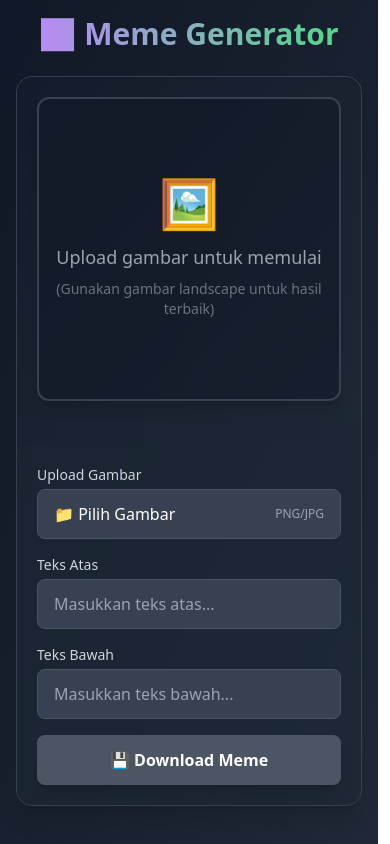
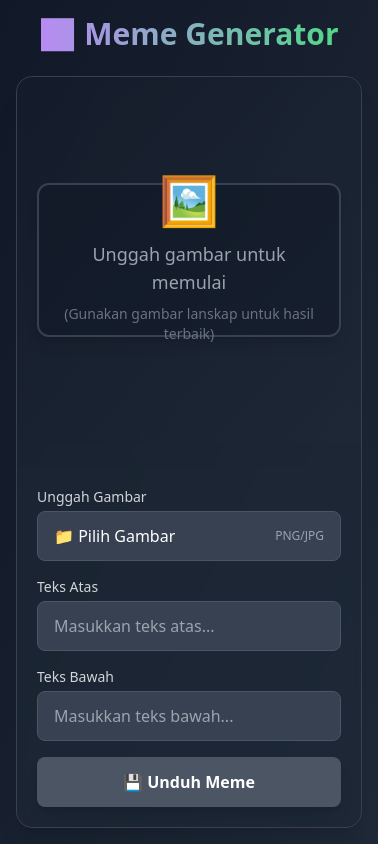
Before and after one commit to handvi/shitpost-meme-generator, a React (Vite) app: page / in a window 390 px wide. Built offline with nearby package versions, Linux system fonts and the light colour scheme.

Commit message:
available for mobile

```diff
--- a/src/App.tsx
+++ b/src/App.tsx
@@ -1,87 +1,89 @@
-import React, { useRef, useState, useEffect } from 'react';
+import React, { useRef, useState, useEffect, useCallback } from 'react';
 
-export default function MemeGenerator() {
-  const [topText, setTopText] = useState<string>('');
-  const [bottomText, setBottomText] = useState<string>('');
+export default function App() {
+  const [topText, setTopText] = useState('');
+  const [bottomText, setBottomText] = useState('');
   const [image, setImage] = useState<HTMLImageElement | null>(null);
-  const [isLoading, setIsLoading] = useState<boolean>(false);
+  const [isLoading, setIsLoading] = useState(false);
   const canvasRef = useRef<HTMLCanvasElement>(null);
+  const canvasWrapperRef = useRef<HTMLDivElement>(null);
+  const [isMobile, setIsMobile] = useState(false);
 
-  // Responsive canvas dimensions
-  const getMaxDimensions = () => ({
-    width: window.innerWidth < 768 ? 350 : 600,
-    height: window.innerWidth < 768 ? 350 : 600
-  });
-
-  // Load font and handle window resize
   useEffect(() => {
-    // Load font
     const link = document.createElement("link");
     link.href = "https://fonts.googleapis.com/css2?family=Alfa+Slab+One&display=swap";
     link.rel = "stylesheet";
     document.head.appendChild(link);
 
-    // Cleanup function
+    const checkIsMobile = () => {
+      setIsMobile(window.innerWidth < 768);
+    };
+
+    checkIsMobile();
+
+    window.addEventListener('resize', checkIsMobile);
+
     return () => {
       document.head.removeChild(link);
+      window.removeEventListener('resize', checkIsMobile);
     };
   }, []);
 
-  // Draw meme on canvas
   useEffect(() => {
     const drawMeme = () => {
-      if (!canvasRef.current || !image) return;
+      if (!canvasRef.current || !image || !canvasWrapperRef.current) return;
 
       const canvas = canvasRef.current;
       const ctx = canvas.getContext('2d');
       if (!ctx) return;
 
-      const { width: maxWidth, height: maxHeight } = getMaxDimensions();
+      const availableWidth = canvasWrapperRef.current.clientWidth;
+      const availableHeight = canvasWrapperRef.current.clientHeight;
 
-      // Calculate dimensions while maintaining aspect ratio
-      let width = image.width;
-      let height = image.height;
-      const aspectRatio = width / height;
+      let imgWidth = image.width;
+      let imgHeight = image.height;
+      const aspectRatio = imgWidth / imgHeight;
 
-      if (width > maxWidth) {
-        width = maxWidth;
-        height = width / aspectRatio;
-      }
-      if (height > maxHeight) {
-        height = maxHeight;
-        width = height * aspectRatio;
+      let drawWidth = availableWidth;
+      let drawHeight = availableWidth / aspectRatio;
+
+      if (drawHeight > availableHeight) {
+        drawHeight = availableHeight;
+        drawWidth = availableHeight * aspectRatio;
       }
 
-      // Set canvas dimensions
-      canvas.width = width;
-      canvas.height = height;
+      canvas.width = drawWidth;
+      canvas.height = drawHeight;
 
-      // Clear and draw image
       ctx.clearRect(0, 0, canvas.width, canvas.height);
-      ctx.drawImage(image, 0, 0, width, height);
+      ctx.drawImage(image, 0, 0, drawWidth, drawHeight);
 
-      // Text styling
-      const fontSize = Math.min(width * 0.1, 60); // Responsive font size
+      const fontSize = Math.max(20, Math.min(drawWidth * 0.1, 60));
       ctx.font = `bold ${fontSize}px "Alfa Slab One", Impact, sans-serif`;
       ctx.fillStyle = 'white';
       ctx.strokeStyle = 'black';
-      ctx.lineWidth = 4;
+      ctx.lineWidth = Math.max(2, fontSize / 20);
       ctx.textAlign = 'center';
 
-      // Draw top text
+      const topTextY = fontSize + Math.max(10, fontSize * 0.1);
+      const bottomTextY = drawHeight - Math.max(20, fontSize * 0.4);
+
       if (topText) {
-        ctx.fillText(topText.toUpperCase(), width / 2, fontSize + 10);
-        ctx.strokeText(topText.toUpperCase(), width / 2, fontSize + 10);
+        ctx.fillText(topText.toUpperCase(), drawWidth / 2, topTextY);
+        ctx.strokeText(topText.toUpperCase(), drawWidth / 2, topTextY);
       }
 
-      // Draw bottom text
       if (bottomText) {
-        ctx.fillText(bottomText.toUpperCase(), width / 2, height - 20);
-        ctx.strokeText(bottomText.toUpperCase(), width / 2, height - 20);
+        ctx.fillText(bottomText.toUpperCase(), drawWidth / 2, bottomTextY);
+        ctx.strokeText(bottomText.toUpperCase(), drawWidth / 2, bottomTextY);
       }
     };
 
-    drawMeme();
+    const timeoutId = setTimeout(() => {
+      drawMeme();
+    }, 0);
+
+    return () => clearTimeout(timeoutId);
   }, [topText, bottomText, image]);
 
   const handleImageUpload = (e: React.ChangeEvent<HTMLInputElement>) => {
@@ -97,7 +99,18 @@ export default function MemeGenerator() {
     };
     img.onerror = () => {
       setIsLoading(false);
-      alert('Gagal memuat gambar');
+      const messageBox = document.createElement('div');
+      messageBox.className = "fixed inset-0 bg-black bg-opacity-75 flex items-center justify-center z-50";
+      messageBox.innerHTML = `
+        <div class="bg-gray-800 p-6 rounded-lg shadow-xl text-center">
+          <p class="text-white text-lg mb-4">Gagal memuat gambar!</p>
+          <button id="closeMessageBox" class="bg-purple-500 hover:bg-purple-600 text-white font-bold py-2 px-4 rounded-lg">OK</button>
+        </div>
+      `;
+      document.body.appendChild(messageBox);
+      document.getElementById('closeMessageBox')?.addEventListener('click', () => {
+        document.body.removeChild(messageBox);
+      });
     };
   };
 
@@ -112,33 +125,57 @@ export default function MemeGenerator() {
       link.click();
     } catch (error) {
       console.error('Error downloading meme:', error);
-      alert('Gagal mengunduh meme');
+      const messageBox = document.createElement('div');
+      messageBox.className = "fixed inset-0 bg-black bg-opacity-75 flex items-center justify-center z-50";
+      messageBox.innerHTML = `
+        <div class="bg-gray-800 p-6 rounded-lg shadow-xl text-center">
+          <p class="text-white text-lg mb-4">Gagal mengunduh meme!</p>
+          <button id="closeMessageBox" class="bg-purple-500 hover:bg-purple-600 text-white font-bold py-2 px-4 rounded-lg">OK</button>
+        </div>
+      `;
+      document.body.appendChild(messageBox);
+      document.getElementById('closeMessageBox')?.addEventListener('click', () => {
+        document.body.removeChild(messageBox);
+      });
     } finally {
       setIsLoading(false);
     }
   };
 
+  if (!isMobile) {
+    return (
+      <div className="min-h-screen bg-gradient-to-br from-gray-900 to-gray-800 text-white flex items-center justify-center p-4 font-sans">
+        <div className="text-center bg-gray-800/70 p-8 rounded-2xl shadow-xl border border-gray-700 max-w-lg mx-auto">
+          <p className="text-4xl mb-4">🚫</p>
+          <h2 className="text-2xl font-bold mb-3 text-red-400">Akses Ditolak</h2>
+          <p className="text-lg text-gray-300">
+            Aplikasi ini dirancang khusus untuk perangkat seluler.
+          </p>
+          <p className="text-md text-gray-400 mt-2">
+            Silakan buka aplikasi ini di ponsel atau tablet Anda.
+          </p>
+        </div>
+      </div>
+    );
+  }
+
   return (
-    <div className="min-h-screen bg-gradient-to-br from-gray-900 to-gray-800 text-white p-4 font-sans">
-      <div className="container mx-auto max-w-6xl">
-        {/* Header for Mobile */}
+    <div className="min-h-screen bg-gradient-to-br from-gray-900 to-gray-800 text-white p-4 font-sans flex flex-col">
+      <div className="container mx-auto max-w-6xl flex-grow flex flex-col">
         <h1 className="text-3xl font-bold mb-6 text-center lg:hidden bg-gradient-to-r from-purple-400 to-green-400 bg-clip-text text-transparent">
           🖼️ Meme Generator
         </h1>
 
-        <div className="flex flex-col lg:flex-row gap-6 bg-gray-800/50 backdrop-blur-sm rounded-2xl shadow-xl border border-gray-700 overflow-hidden">
-          {/* Sidebar Form */}
-          <div className="w-full lg:w-1/3 p-5 md:p-6 bg-gray-800/30 order-2 lg:order-1">
-            {/* Header for Desktop */}
+        <div className="flex flex-col lg:flex-row gap-6 bg-gray-800/50 backdrop-blur-sm rounded-2xl shadow-xl border border-gray-700 overflow-hidden flex-grow">
+          <div className="w-full lg:w-1/3 p-5 md:p-6 bg-gray-800/30 order-2 lg:order-1 flex flex-col">
             <h1 className="hidden lg:block text-3xl font-bold mb-6 text-left bg-gradient-to-r from-purple-400 to-green-400 bg-clip-text text-transparent">
               🖼️ Meme Generator
             </h1>
 
-            <div className="space-y-4">
-              {/* File Upload */}
+            <div className="space-y-4 flex-grow flex flex-col">
               <div>
                 <label className="block text-sm font-medium text-gray-300 mb-1">
-                  Upload Gambar
+                  Unggah Gambar
                 </label>
                 <div className="relative">
                   <input
@@ -165,7 +202,6 @@ export default function MemeGenerator() {
                 </div>
               </div>
 
-              {/* Text Inputs */}
               <div>
                 <label className="block text-sm font-medium text-gray-300 mb-1">
                   Teks Atas
@@ -194,7 +230,6 @@ export default function MemeGenerator() {
                 />
               </div>
 
-              {/* Download Button */}
               <button
                 onClick={downloadMeme}
                 disabled={isLoading || !image}
@@ -208,27 +243,29 @@ export default function MemeGenerator() {
                   <span className="animate-pulse">Memproses...</span>
                 ) : (
                   <>
-                    💾 Download Meme
+                    💾 Unduh Meme
                   </>
                 )}
               </button>
             </div>
           </div>
 
-          {/* Canvas Area */}
-          <div className="w-full lg:w-2/3 p-5 md:p-6 bg-gradient-to-br from-gray-900/50 to-gray-800/50 flex items-center justify-center order-1 lg:order-2 min-h-[300px] lg:min-h-[500px]">
-            <div className="w-full max-w-full aspect-square relative">
+          <div
+            ref={canvasWrapperRef}
+            className="w-full lg:w-2/3 p-5 md:p-6 bg-gradient-to-br from-gray-900/50 to-gray-800/50 flex items-center justify-center order-1 lg:order-2 flex-grow"
+          >
+            <div className="w-full h-full relative flex items-center justify-center">
               <canvas
                 ref={canvasRef}
-                className="w-full h-full object-contain rounded-xl border-2 border-gray-700 shadow-lg bg-gray-900/50"
+                className="max-w-full max-h-full object-contain rounded-xl border-2 border-gray-700 shadow-lg bg-gray-900/50"
               />
               {!image && (
                 <div className="absolute inset-0 flex items-center justify-center text-gray-400">
                   <div className="text-center p-4">
                     <div className="text-5xl mb-4">🖼️</div>
-                    <p className="text-lg">Upload gambar untuk memulai</p>
+                    <p className="text-lg">Unggah gambar untuk memulai</p>
                     <p className="text-sm text-gray-500 mt-2">
-                      (Gunakan gambar landscape untuk hasil terbaik)
+                      (Gunakan gambar lanskap untuk hasil terbaik)
                     </p>
                   </div>
                 </div>
```
